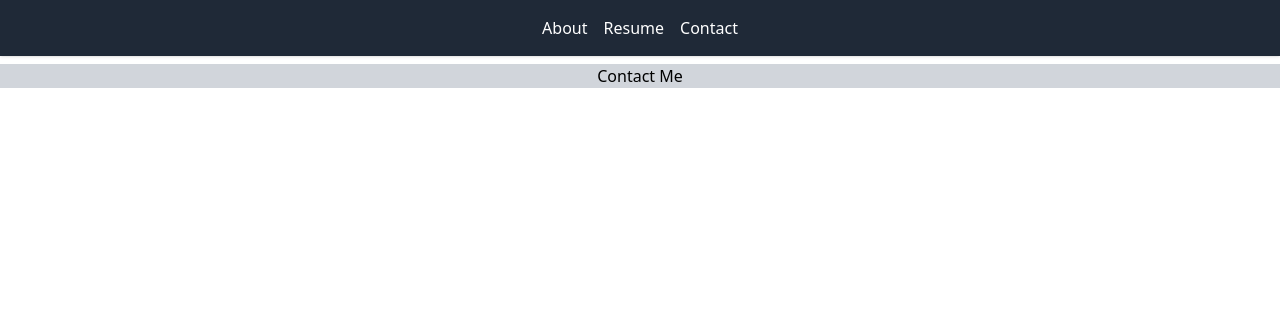
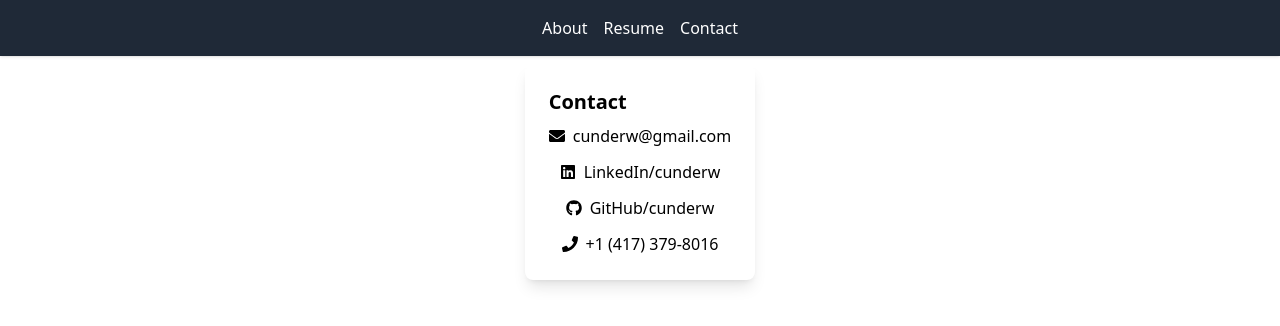
Before and after one commit to cunderw/my-resume, a React (Vite) app: page /contact in a window 1280 px wide. Shown: the top 326 px of the page. Built offline with nearby package versions, Linux system fonts and the light colour scheme.

Commit message:
add contact page

```diff
--- a/package.json
+++ b/package.json
@@ -12,6 +12,7 @@
   "dependencies": {
     "react": "^18.2.0",
     "react-dom": "^18.2.0",
+    "react-icons": "^5.0.1",
     "react-router-dom": "^6.22.0"
   },
   "devDependencies": {
--- a/src/components/ContentWrapper.tsx
+++ b/src/components/ContentWrapper.tsx
@@ -6,7 +6,7 @@ type WrapperProps = {
 
 const Wrapper: React.FC<WrapperProps> = ({ children }) => {
   return (
-    <div className="flex min-h-screen items-center justify-center">
+    <div className="flex justify-center">
       <div className="mx-auto max-w-4xl rounded-lg bg-white p-6 shadow-lg">
         {children}
       </div>
--- a/src/pages/Contact/ContactPage.tsx
+++ b/src/pages/Contact/ContactPage.tsx
@@ -1,5 +1,56 @@
+import { FaEnvelope, FaGithub, FaLinkedin, FaPhone } from 'react-icons/fa'
+
+import ContentWrapper from '../../components/ContentWrapper'
+import Heading from '../../components/Heading'
+
 const ContactPage = () => {
-  return <div className="flex justify-center bg-gray-300">Contact Me</div>
+  return (
+    <ContentWrapper>
+      <Heading text="Contact" level="h1" />
+      <div className="space-y-3">
+        <div>
+          <a
+            href="mailto:your-email@example.com"
+            className="flex items-center justify-center space-x-2 hover:text-blue-600"
+          >
+            <FaEnvelope />
+            <span>cunderw@gmail.com</span>
+          </a>
+        </div>
+        <div>
+          <a
+            href="https://www.linkedin.com/in/cunderw/"
+            target="_blank"
+            rel="noopener noreferrer"
+            className="flex items-center justify-center space-x-2 hover:text-blue-600"
+          >
+            <FaLinkedin />
+            <span>LinkedIn/cunderw</span>
+          </a>
+        </div>
+        <div>
+          <a
+            href="https://github.com/cunderw"
+            target="_blank"
+            rel="noopener noreferrer"
+            className="flex items-center justify-center space-x-2 hover:text-blue-600"
+          >
+            <FaGithub />
+            <span>GitHub/cunderw</span>
+          </a>
+        </div>
+        <div>
+          <a
+            href="tel:+14173798016"
+            className="flex items-center justify-center space-x-2 hover:text-blue-600"
+          >
+            <FaPhone />
+            <span>+1 (417) 379-8016</span>
+          </a>
+        </div>
+      </div>
+    </ContentWrapper>
+  )
 }
 
 export default ContactPage
```
Also changed, not shown: 1 other file (tests, documents, lock files or other folders).
